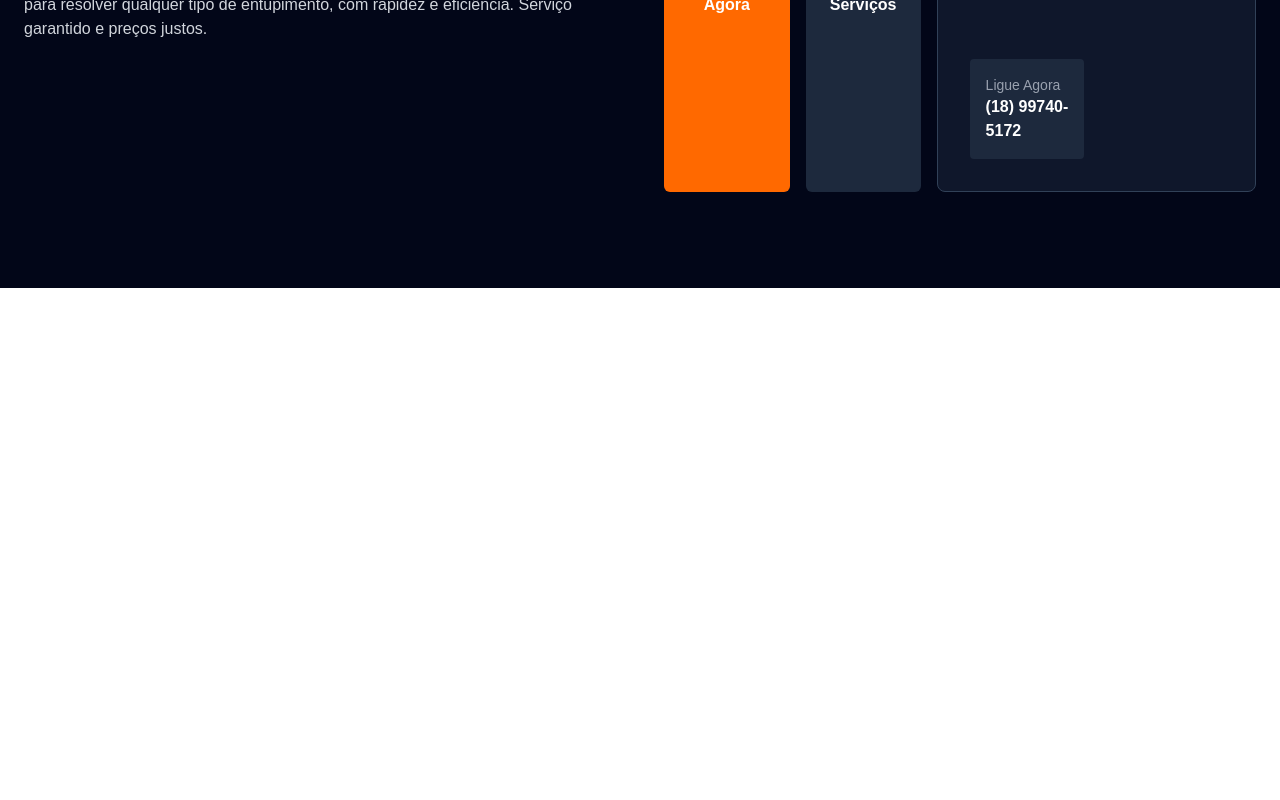
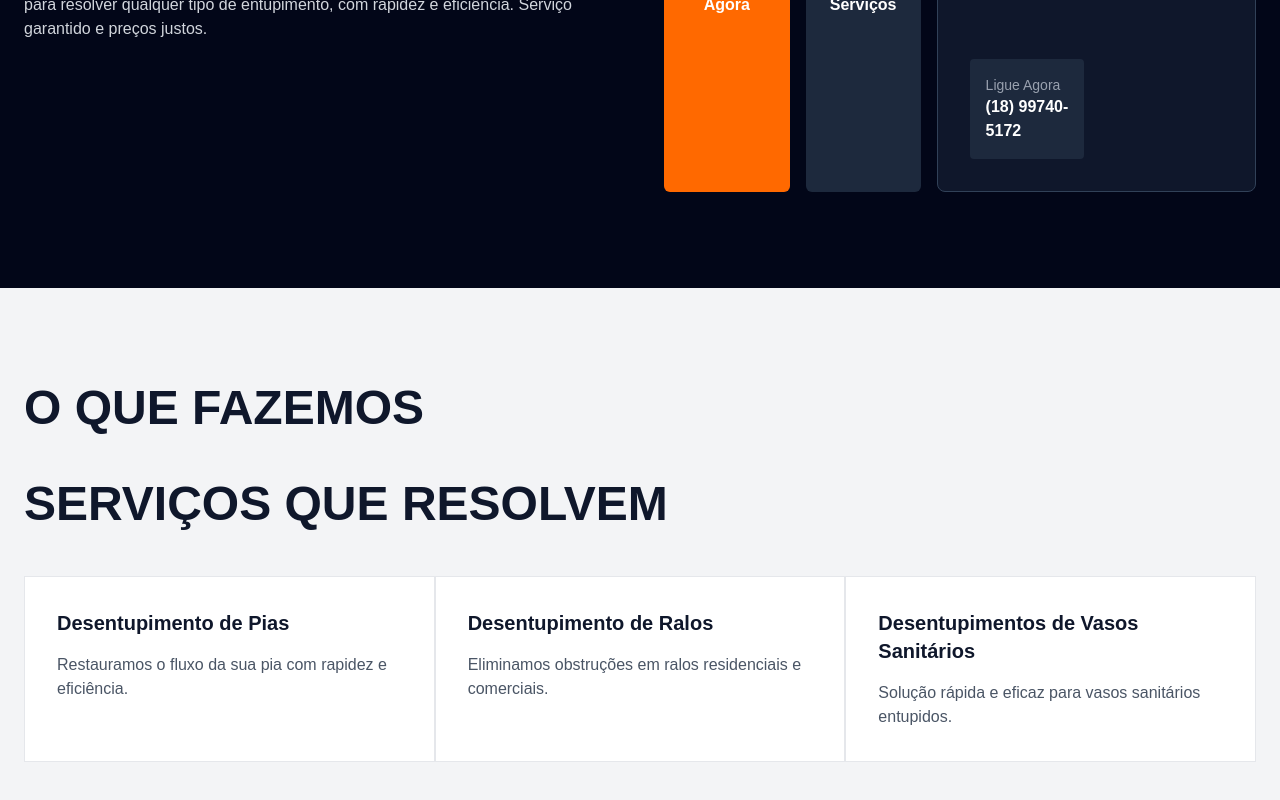
Before and after one commit to Loneking66/desentupidora-silveira-site, a Next.js app: page / in a window 1280 px wide. Shown: the part 578-1378 px from the top of the page. Before the commit the page ends 866 px from the top, so only its background shows below. Built offline with nearby package versions, Linux system fonts and the light colour scheme.

Commit message:
Create services section

```diff
--- /dev/null
+++ b/app/components/ServiceCard.tsx
@@ -0,0 +1,21 @@
+type ServiceCardProps = {
+    title: string
+    description: string
+}
+
+export default function ServiceCard({
+    title,
+    description,
+} :ServiceCardProps) {
+    return (
+        <div className="bg-white p-8 border border-gray-200">
+            <h3 className="text-slate-900 text-xl font-bold mb-4">
+                {title}
+            </h3>
+
+            <p className="text-gray-600">
+                {description}
+            </p>
+        </div>
+    )
+}
--- /dev/null
+++ b/app/components/Services.tsx
@@ -0,0 +1,49 @@
+import ServiceCard from "./ServiceCard"
+
+const services = [
+    {
+        title: "Desentupimento de Pias",
+        description:
+            "Restauramos o fluxo da sua pia com rapidez e eficiência."
+
+    },
+    {
+        title: "Desentupimento de Ralos",
+        description:
+            "Eliminamos obstruções em ralos residenciais e comerciais."
+    },
+    {
+        title: "Desentupimentos de Vasos Sanitários",
+        description:
+            "Solução rápida e eficaz para vasos sanitários entupidos."
+    },
+]
+
+export default function Services() {
+    return (
+        <section className="bg-gray-100 py-24">
+            <div className="max-w-7xl mx-auto px-6">
+
+                <p className="text-5xl font-black text-slate-900 mb-12">
+                    O QUE FAZEMOS
+                </p>
+
+                <h2 className="text-5xl font-black text-slate-900 mb-12">
+                    SERVIÇOS QUE RESOLVEM
+                    <span className="text-orange-500">
+                    </span>
+                </h2>
+
+                <div className="grid md:grid-cols-3 gap-0">
+                    {services.map((service) => (
+                        <ServiceCard
+                        key={service.title}
+                        title={service.title}
+                        description={service.description}
+                    />
+                    ))}
+                </div>
+            </div>
+        </section>
+    )
+}
--- a/app/page.tsx
+++ b/app/page.tsx
@@ -1,5 +1,6 @@
 import Header from './components/Header'
 import Hero from './components/Hero'
+import Services from './components/Services'
 
 
 
@@ -8,6 +9,7 @@ export default function Home() {
     <main>
       <Header />
       <Hero />
+      <Services />
     </main>
   )
 }
```
